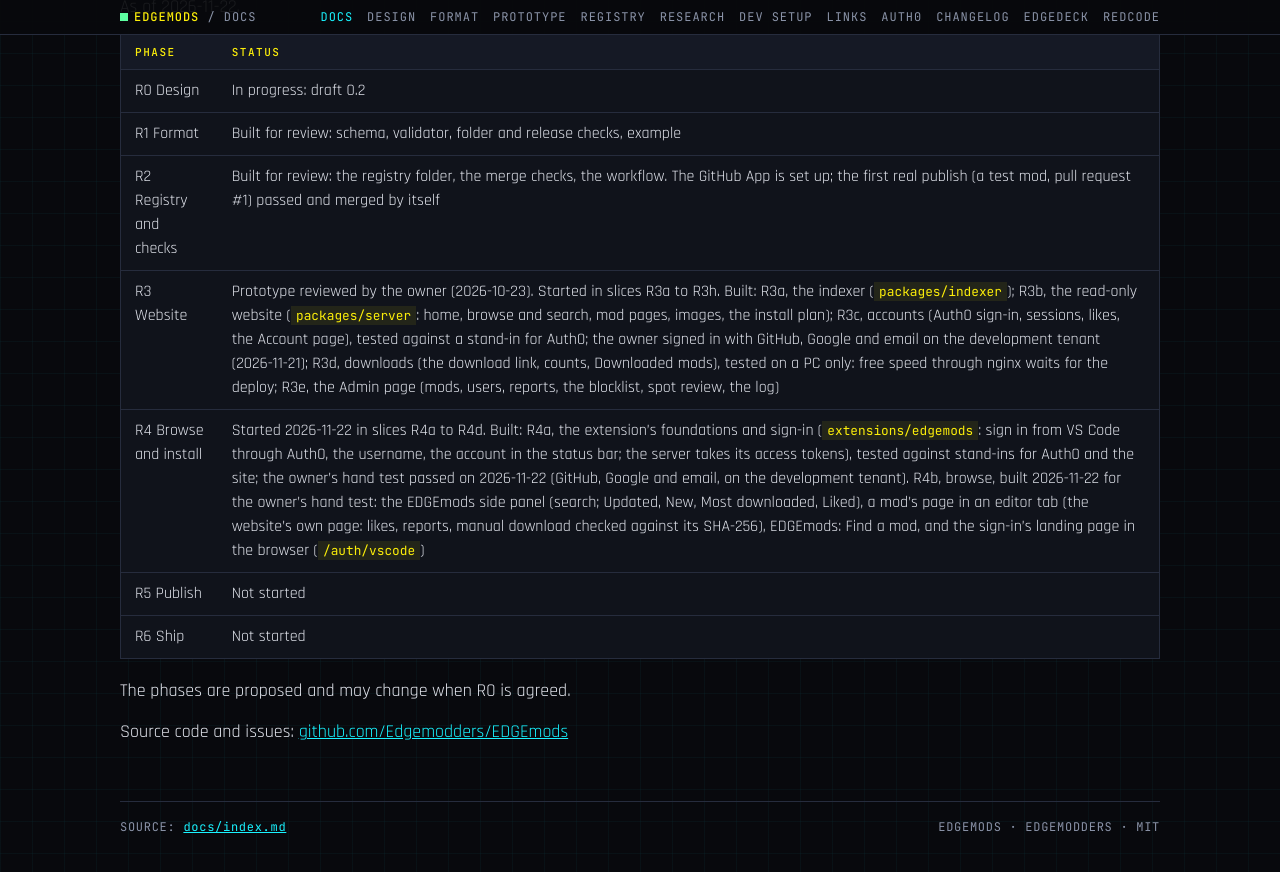
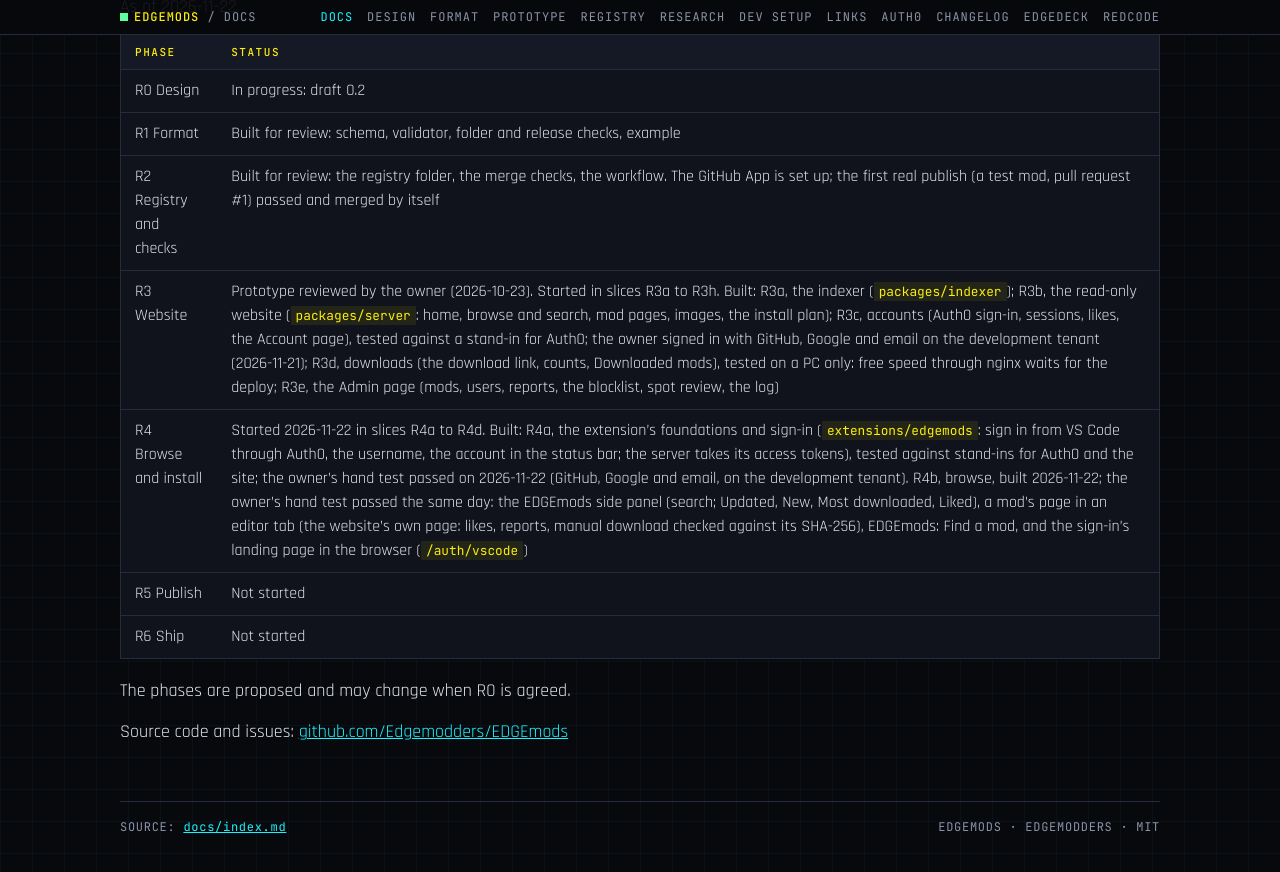
Before and after one commit to Edgemodders/EDGEmods, a Jekyll site: the page built from docs/index.md, in a window 1280 px wide and 900 px high, scrolled down 1035 px. Shown: the top 872 px of the window. Built offline with Jekyll 4.4.1, drawn with Linux system fonts in a browser that asks for light colours; our own code applies the rules of GitHub Pages for plain Markdown files.

Commit message:
R4b: the owner's hand test passed (browse in VS Code, the Back to VS Code sign-in)
Co-Authored-By: Claude Opus 5.5 <noreply@anthropic.com>

```diff
--- a/docs/index.md
+++ b/docs/index.md
@@ -26,7 +26,7 @@ As of 2026-11-22.
 | R1 Format | Built for review: schema, validator, folder and release checks, example |
 | R2 Registry and checks | Built for review: the registry folder, the merge checks, the workflow. The GitHub App is set up; the first real publish (a test mod, pull request #1) passed and merged by itself |
 | R3 Website | Prototype reviewed by the owner (2026-10-23). Started in slices R3a to R3h. Built: R3a, the indexer (`packages/indexer`); R3b, the read-only website (`packages/server`: home, browse and search, mod pages, images, the install plan); R3c, accounts (Auth0 sign-in, sessions, likes, the Account page), tested against a stand-in for Auth0; the owner signed in with GitHub, Google and email on the development tenant (2026-11-21); R3d, downloads (the download link, counts, Downloaded mods), tested on a PC only: free speed through nginx waits for the deploy; R3e, the Admin page (mods, users, reports, the blocklist, spot review, the log) |
-| R4 Browse and install | Started 2026-11-22 in slices R4a to R4d. Built: R4a, the extension's foundations and sign-in (`extensions/edgemods`: sign in from VS Code through Auth0, the username, the account in the status bar; the server takes its access tokens), tested against stand-ins for Auth0 and the site; the owner's hand test passed on 2026-11-22 (GitHub, Google and email, on the development tenant). R4b, browse, built 2026-11-22 for the owner's hand test: the EDGEmods side panel (search; Updated, New, Most downloaded, Liked), a mod's page in an editor tab (the website's own page: likes, reports, manual download checked against its SHA-256), EDGEmods: Find a mod, and the sign-in's landing page in the browser (`/auth/vscode`) |
+| R4 Browse and install | Started 2026-11-22 in slices R4a to R4d. Built: R4a, the extension's foundations and sign-in (`extensions/edgemods`: sign in from VS Code through Auth0, the username, the account in the status bar; the server takes its access tokens), tested against stand-ins for Auth0 and the site; the owner's hand test passed on 2026-11-22 (GitHub, Google and email, on the development tenant). R4b, browse, built 2026-11-22; the owner's hand test passed the same day: the EDGEmods side panel (search; Updated, New, Most downloaded, Liked), a mod's page in an editor tab (the website's own page: likes, reports, manual download checked against its SHA-256), EDGEmods: Find a mod, and the sign-in's landing page in the browser (`/auth/vscode`) |
 | R5 Publish | Not started |
 | R6 Ship | Not started |
 
```
Also changed, not shown: CLAUDE.md (+1 -1 lines), docs/design.md (+1 -1 lines).
